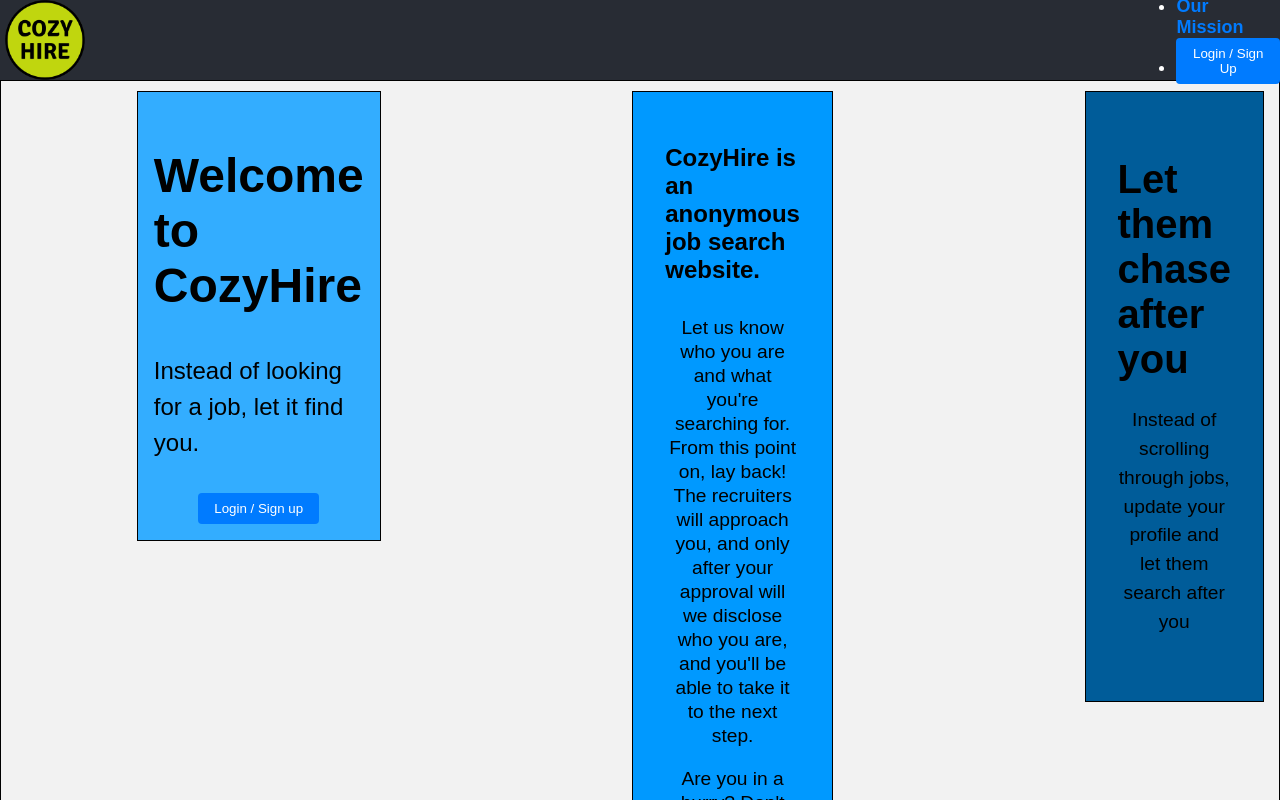
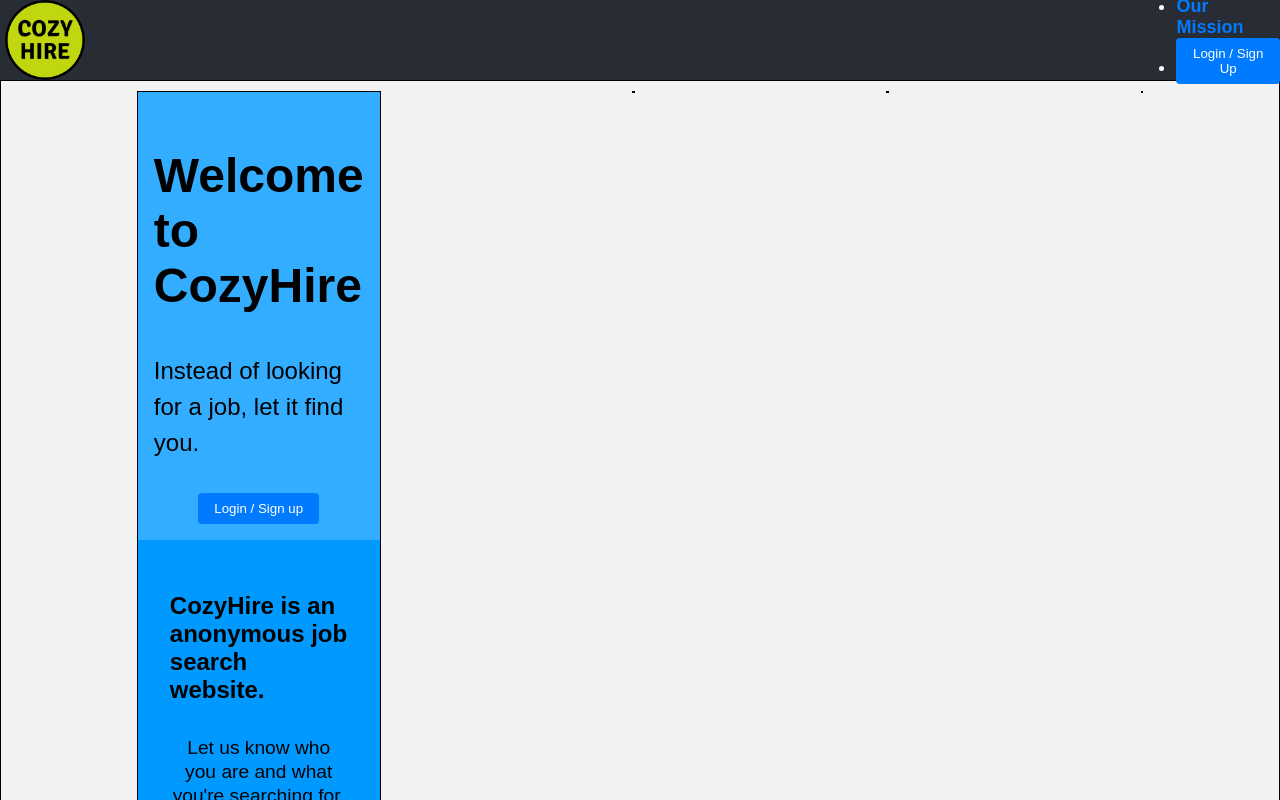
Before and after one commit to DaveEzrakhovich/cozyhire-fe, a React (Create React App) app: page / in a window 1280 px wide. Shown: the top 800 px of the page. Built offline with nearby package versions, Linux system fonts and the light colour scheme.

Commit message:
fix height

```diff
--- a/src/components/homePage/main.tsx
+++ b/src/components/homePage/main.tsx
@@ -9,6 +9,7 @@ import { ArrowDirection } from "../../types/scroller/sectionArrow";
 import '../../styles/main.css';
 import '../../styles/main/scroller/sectionArrow.css';
 import '../../styles/main/scroller/sectionScroller.css';
+import {Section} from "../../types/scroller/sectionScroller";
 
 function Main(props: {
     loggedIn: boolean;
@@ -22,7 +23,7 @@ function Main(props: {
         props.onLogoutClick();
     };
 
-    const sections = [
+    const sections: Section[] = [
         {
             id: 'welcome-section',
             component: <WelcomeSection
@@ -34,7 +35,8 @@ function Main(props: {
             arrowComponents: {
                 right: <ArrowRight direction={ArrowDirection.right} onClick={() => {}} />,
                 left: undefined
-            }
+            },
+            visible: true
         },
         {
             id: 'anonymous-section',
@@ -42,7 +44,8 @@ function Main(props: {
             arrowComponents: {
                 right: <ArrowRight direction={ArrowDirection.right} onClick={() => {}} />,
                 left: <ArrowLeft direction={ArrowDirection.left} onClick={() => {}}  />
-            }
+            },
+            visible: false
         },
         {
             id: 'about-section',
@@ -50,16 +53,10 @@ function Main(props: {
             arrowComponents: {
                 right: undefined,
                 left: <ArrowLeft direction={ArrowDirection.left} onClick={() => {}} />
-            }
+            },
+            visible: false
         }
-    ] as {
-        id: string;
-        component: JSX.Element;
-        arrowComponents: {
-            right?: JSX.Element | undefined;
-            left?: JSX.Element | undefined;
-        };
-    }[];
+    ]
 
 
 
--- a/src/components/homePage/scroller/sectionScroller.tsx
+++ b/src/components/homePage/scroller/sectionScroller.tsx
@@ -1,4 +1,4 @@
-import React from 'react';
+import React, {useEffect, useRef, useState} from 'react';
 import { Section } from '../../../types/scroller/sectionScroller';
 import '../../../styles/main/scroller/sectionScroller.css';
 import { SectionArrow } from "./sectionArrow";
@@ -9,35 +9,50 @@ interface SectionScrollerProps {
 }
 
 const SectionScroller = ({ sections }: SectionScrollerProps) => {
-    const sectionRefs = sections.reduce((acc, section) => {
-        acc[section.id] = React.createRef<HTMLDivElement>();
-        return acc;
-    }, {} as { [key: string]: React.RefObject<HTMLDivElement> });
+    const [currentSectionIndex, setCurrentSectionIndex] = useState(0);
+    const sectionContainerRef = useRef<HTMLDivElement>(null);
 
-    const handleArrowClick = (sectionId: string) => {
-        const section = sectionRefs[sectionId].current;
-        if (section) {
-            section.scrollIntoView({ behavior: 'smooth' });
+    const handleArrowClick = (direction: 'left' | 'right') => {
+        const maxIndex = sections.length - 1;
+        let newSectionIndex = currentSectionIndex;
+        if (direction === 'left' && currentSectionIndex > 0) {
+            newSectionIndex = currentSectionIndex - 1;
+        } else if (direction === 'right' && currentSectionIndex < maxIndex) {
+            newSectionIndex = currentSectionIndex + 1;
         }
+        setCurrentSectionIndex(newSectionIndex);
     };
+
+    useEffect(() => {
+        if (sectionContainerRef.current) {
+            const sectionWidth = sectionContainerRef.current.clientWidth;
+            sectionContainerRef.current.style.transform = `translateX(-${sectionWidth * currentSectionIndex}px)`;
+        }
+    }, [currentSectionIndex]);
 
     return (
         <div className="section-scroller">
+            <div className="section-container" ref={sectionContainerRef}>
+                {sections.map((section, index) => (
+                    <div key={index} className="section-content">
+                        {section.component}
+                    </div>
+                ))}
+            </div>
             {sections.map((section, index) => (
-                <div key={index} id={section.id} ref={sectionRefs[section.id]}>
-                    {section.arrowComponents?.left && (
+                <div key={index} className="section-arrow-container">
+                    {index > 0 && (
                         <SectionArrow
                             id={`${section.id}-arrow-left`}
                             arrowDirection={ArrowDirection.left}
-                            onArrowClick={() => handleArrowClick(sections[index - 1].id)}
+                            onArrowClick={() => handleArrowClick('left')}
                         />
                     )}
-                    {section.component}
-                    {section.arrowComponents?.right && (
+                    {index < sections.length - 1 && (
                         <SectionArrow
                             id={`${section.id}-arrow-right`}
                             arrowDirection={ArrowDirection.right}
-                            onArrowClick={() => handleArrowClick(sections[index + 1].id)}
+                            onArrowClick={() => handleArrowClick('right')}
                         />
                     )}
                 </div>
@@ -46,4 +61,5 @@ const SectionScroller = ({ sections }: SectionScrollerProps) => {
     );
 };
 
+
 export default SectionScroller;
```
Also changed, not shown: src/types/scroller/sectionScroller.tsx (+6 -4 lines).
